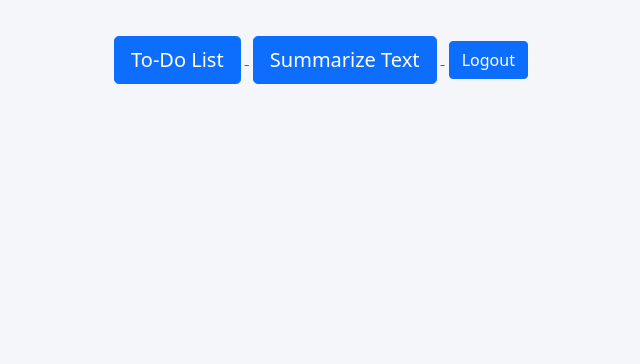
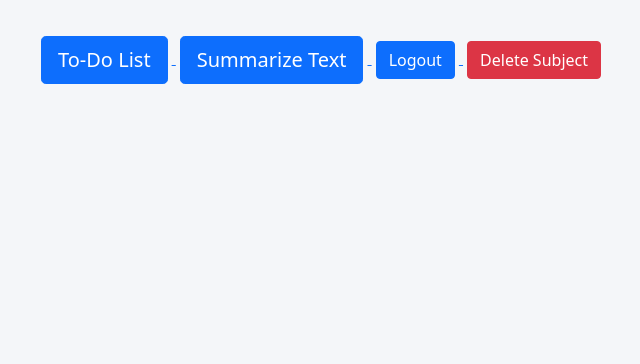
Before and after one commit to Rudra-Bijalwan/study_assistant, a Flask app: page /subjects/1 in a window 1280 px wide. Shown: the part 56-420 px from the top of the page, without its empty margins (319-959 px from the left). Run offline with Flask 3, Linux system fonts and the light colour scheme; a user stored in the database is signed in; tables that the repository leaves empty hold one stand-in row (values such as "Sample post").

Commit message:
add subject deletion feature

```diff
--- a/app.py
+++ b/app.py
@@ -129,6 +129,21 @@ def subject(subject_id):
     subject = get_user_subject(subject_id)
 
     return render_template("subject.html", subject=subject)
+
+
+@app.route("/subjects/<int:subject_id>/delete", methods=["POST"])
+@login_required
+def deletesubject(subject_id):
+    # 404 unless this subject belongs to the logged-in user
+    subject = get_user_subject(subject_id)
+
+    # delete the subject's data first, then the subject itself
+    db.session.execute(db.delete(Task).where(Task.subject_id == subject.id))
+    db.session.execute(db.delete(Summary).where(Summary.subject_id == subject.id))
+    db.session.delete(subject)
+    db.session.commit()
+
+    return redirect(url_for("subjects"))
 
 
 @app.route("/subjects/<int:subject_id>/todolist")
--- a/templates/subject.html
+++ b/templates/subject.html
@@ -15,5 +15,10 @@
     <a href="{{ url_for('logout') }}">
         <button type="button" class="btn btn-primary">Logout</button>
     </a>
+    <form method="post" class="d-inline"
+        action="{{ url_for('deletesubject', subject_id=subject.id) }}"
+        onsubmit="return confirm('Delete {{ subject.name }} and all its tasks and summaries? This cannot be undone.');">
+        <button type="submit" class="btn btn-danger">Delete Subject</button>
+    </form>
 </div>
 {% endblock %}
```
